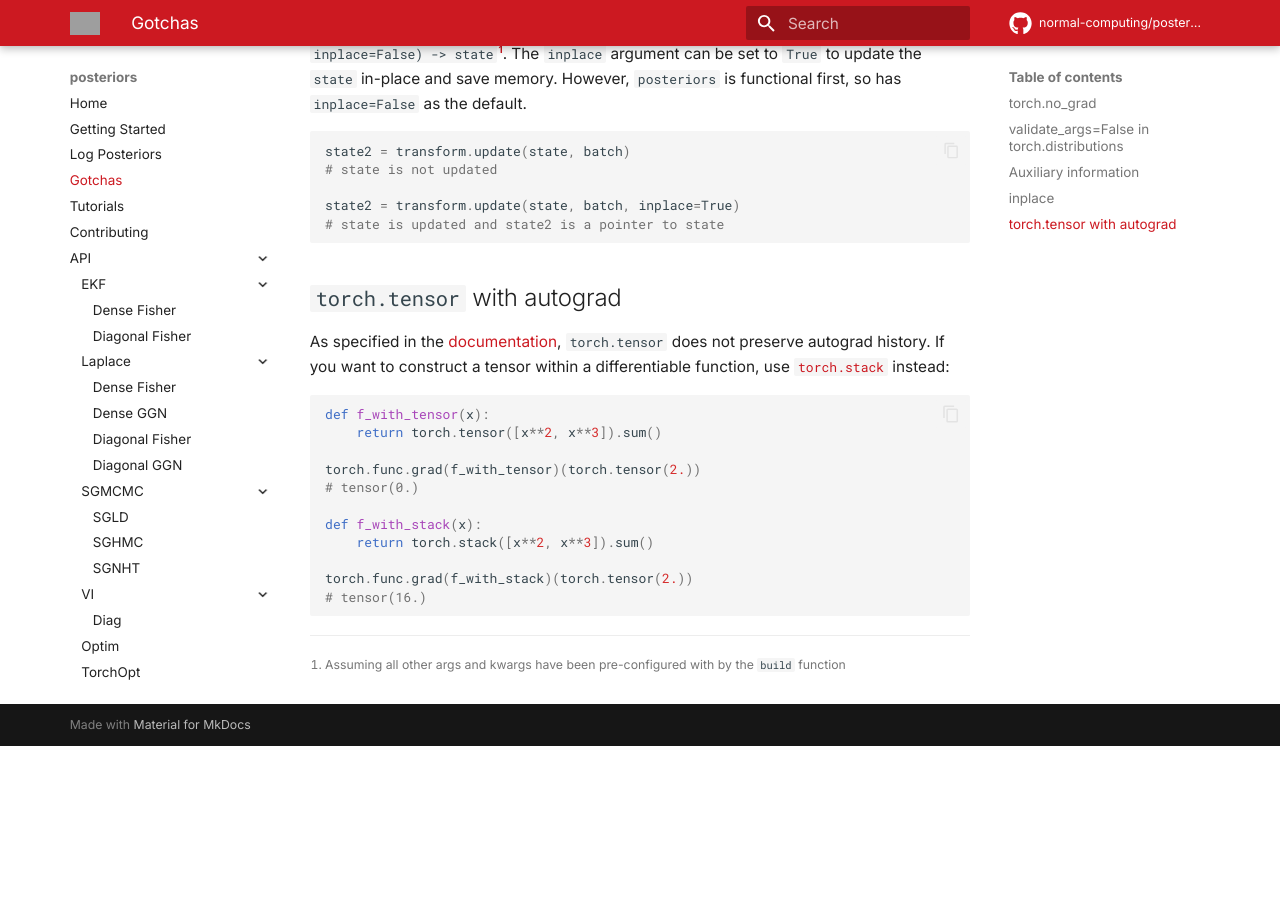
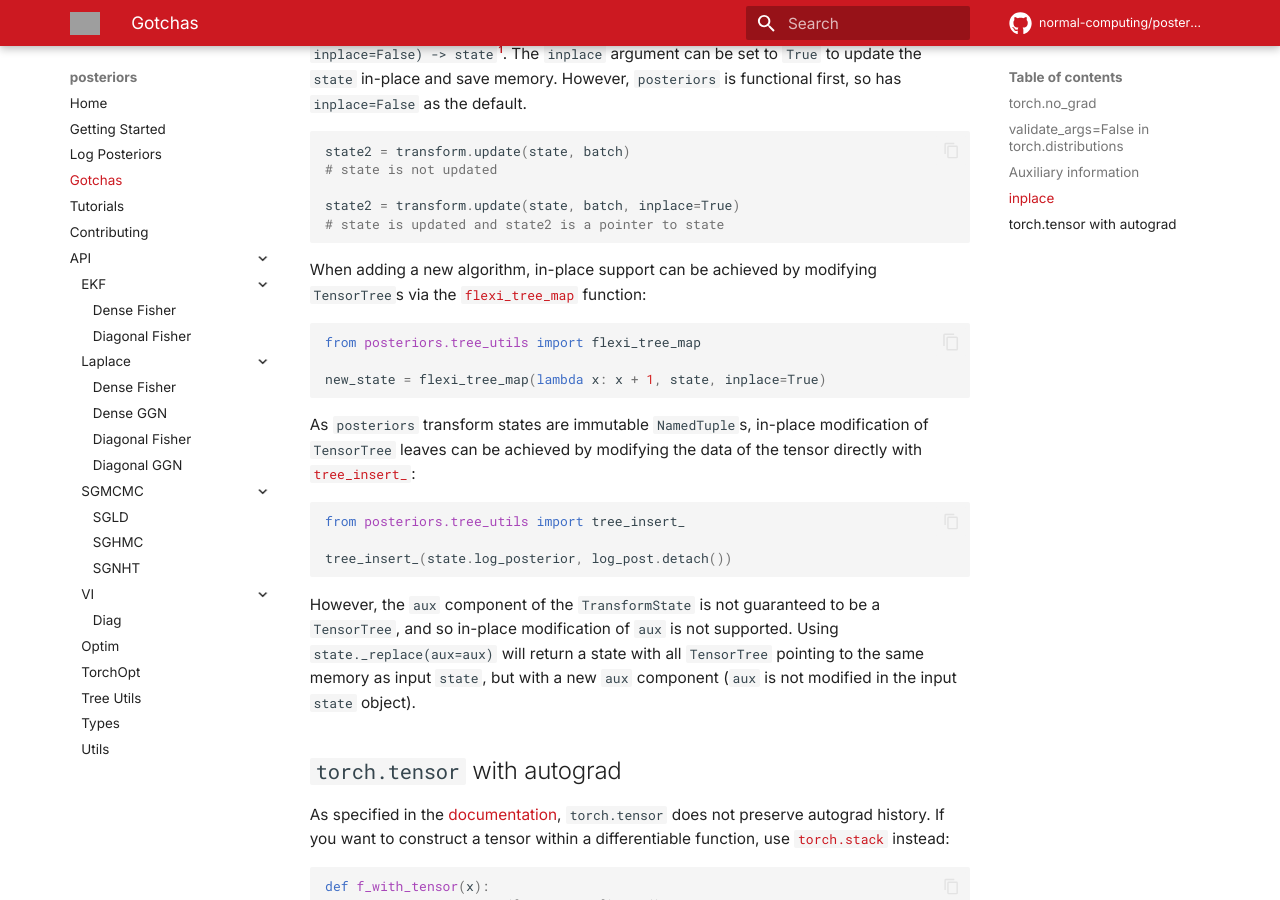
Before and after one commit to normal-computing/posteriors, an MkDocs documentation site: the page built from docs/gotchas.md, in a window 1280 px wide and 900 px high, scrolled down 1270 px. Built offline with MkDocs 1.6.1 and Material for MkDocs 9.7.7, drawn with Linux system fonts in a browser that asks for light colours; comment, search, counter and statistics services are not loaded; before the commit the page ends 2016 px from its top, so only the background shows below that; grey boxes are pictures that could not be loaded.

Commit message:
Update inplace gotcha

````diff
--- a/docs/gotchas.md
+++ b/docs/gotchas.md
@@ -70,6 +70,29 @@
 # state is updated and state2 is a pointer to state
 ```
 
+When adding a new algorithm, in-place support can be achieved by modifying `TensorTree`s
+via the [`flexi_tree_map`](https://normal-computing.github.io/posteriors/api/tree_utils/#posteriors.tree_utils.flexi_tree_map) function:
+
+```python
+from posteriors.tree_utils import flexi_tree_map
+
+new_state = flexi_tree_map(lambda x: x + 1, state, inplace=True)
+```
+
+As `posteriors` transform states are immutable `NamedTuple`s, in-place modification of
+`TensorTree` leaves can be achieved by modifying the data of the tensor directly with [`tree_insert_`](https://normal-computing.github.io/posteriors/api/tree_utils/#posteriors.tree_utils.tree_insert_):
+
+```python
+from posteriors.tree_utils import tree_insert_
+
+tree_insert_(state.log_posterior, log_post.detach())
+```
+
+However, the `aux` component of the `TransformState` is not guaranteed to be a `TensorTree`,
+and so in-place modification of `aux` is not supported. Using `state._replace(aux=aux)`
+will return a state with all `TensorTree` pointing to the same memory as input `state`,
+but with a new `aux` component (`aux` is not modified in the input `state` object).
+
 
 ## `torch.tensor` with autograd
 
````
